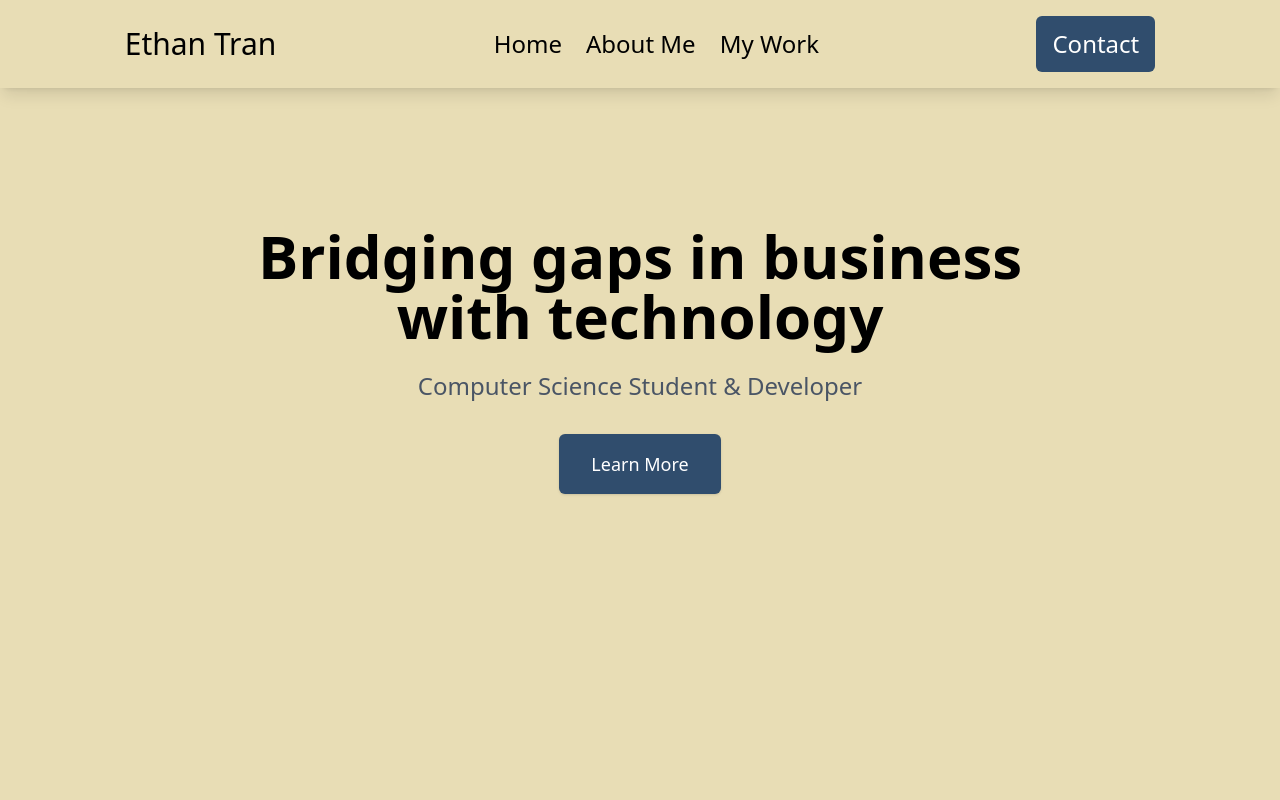
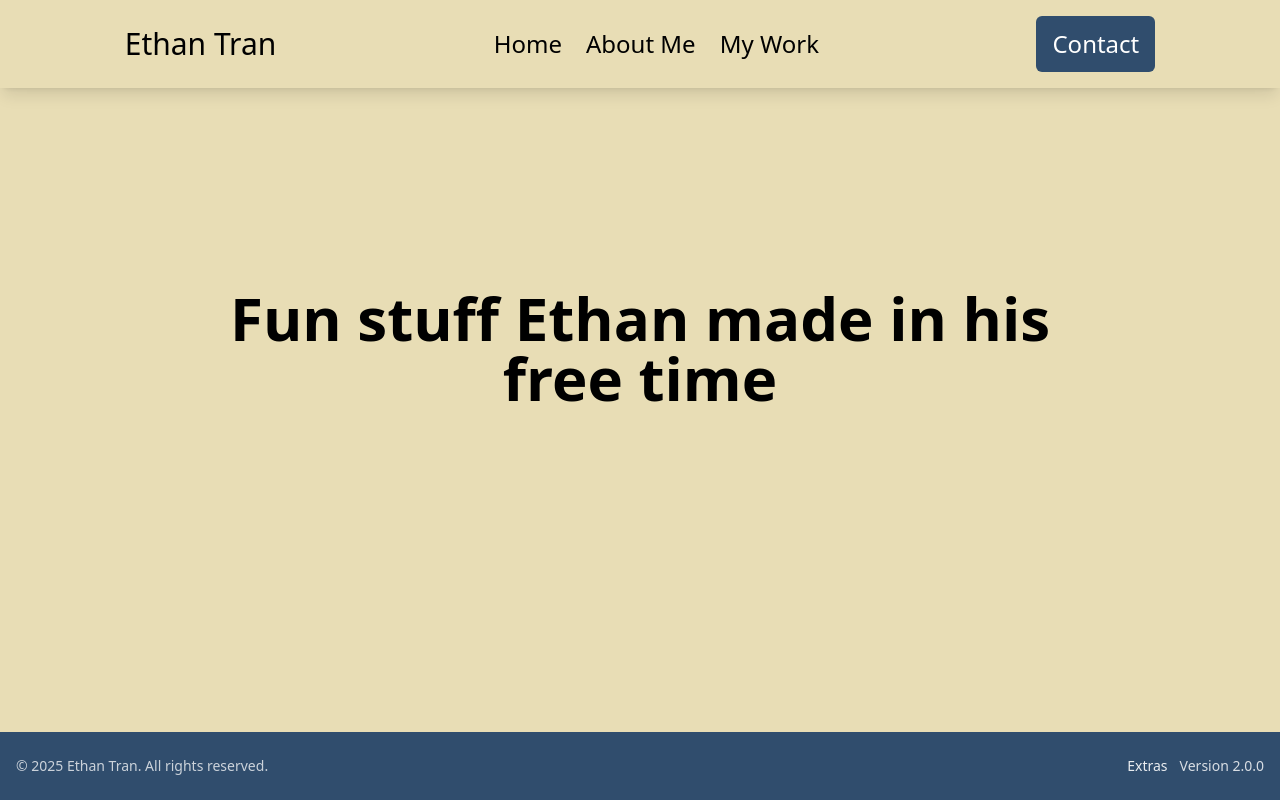
Before and after one commit to ET5008/ET-Portfolio, a React (Vite) app in the folder client/: page /extras in a window 1280 px wide. Shown: the top 800 px of the page. Built offline with nearby package versions, Linux system fonts and the light colour scheme.

Commit message:
v1.2.3 Added react routing and extras page structure

```diff
--- a/client/package.json
+++ b/client/package.json
@@ -20,7 +20,7 @@
     "react": "^19.1.0",
     "react-dom": "^19.1.0",
     "react-intersection-observer": "^10.0.0",
-    "react-router": "^7.9.5",
+    "react-router": "^7.9.6",
     "tailwindcss": "^4.1.11"
   },
   "devDependencies": {
--- a/client/src/components/layout/Footer.jsx
+++ b/client/src/components/layout/Footer.jsx
@@ -1,3 +1,4 @@
+import { Link } from 'react-router';
 import { personalInfo } from '../../data/personal-info';
 import { versions } from '../../data/versions';
 
@@ -18,7 +19,7 @@ export default function Footer() {
           {/* Version Info */}
           {currentVersion && (
             <div className="text-center md:text-right flex flex-row text-sm space-x-3 opacity-90">
-              <a href="" className='hover:underline'>Extras</a>
+              <Link to="/extras" className='hover:underline'>Extras</Link>
               <p className="text-sm opacity-90">
                 Version {currentVersion.version}
               </p>
--- a/client/src/components/layout/Nav.jsx
+++ b/client/src/components/layout/Nav.jsx
@@ -1,12 +1,13 @@
 import MenuIcon from "@mui/icons-material/Menu";
+import { Link } from "react-router";
 
 export default function Nav() {
   return (
     <nav className="fixed top-0 w-[100vw] shadow-lg bg-background">
       <div className="flex justify-around text-text p-4 items-center">
-        <a href="" className="text-3xl">
+        <Link to="/" className="text-3xl">
           Ethan Tran
-        </a>
+        </Link>
         <div className="space-x-6 text-2xl hidden lg:inline md:inline">
           <a href="#hero">Home</a>
           <a href="#about">About Me</a>
@@ -19,9 +20,9 @@ export default function Nav() {
         >
           Contact
         </a>
-        <a href="" className="inline md:hidden">
+        <Link to="/" className="inline md:hidden">
           <MenuIcon sx={{ fontSize: 24 }} />
-        </a>
+        </Link>
       </div>
     </nav>
   );
--- a/client/src/main.jsx
+++ b/client/src/main.jsx
@@ -1,10 +1,23 @@
 import { StrictMode } from 'react'
 import { createRoot } from 'react-dom/client'
+import { createBrowserRouter, RouterProvider } from 'react-router'
 import './index.css'
 import Home from './pages/Home.jsx'
+import Extras from './pages/Extras.jsx'
+
+const router = createBrowserRouter([
+  {
+    path: "/",
+    element: <Home />
+  },
+  {
+    path: "/extras",
+    element: <Extras />
+  }
+]);
 
 createRoot(document.getElementById('root')).render(
   <StrictMode>
-      <Home />
+    <RouterProvider router={router} />
   </StrictMode>,
 )
--- /dev/null
+++ b/client/src/pages/Extras.jsx
@@ -0,0 +1,41 @@
+import { motion } from 'framer-motion';
+import Layout from '../components/layout/Layout';
+import { personalInfo } from '../data/personal-info';
+import Button from '../components/ui/Button';
+
+export default function Extras() {
+  return (
+    <Layout>
+      <section
+        id="hero"
+        className="h-[90vh] flex justify-center items-center flex-col px-4"
+      >
+        <motion.div
+          initial={{ opacity: 0, y: 20 }}
+          animate={{ opacity: 1, y: 0 }}
+          transition={{ duration: 0.6 }}
+          className="text-center max-w-4xl"
+        >
+          <h1 className="text-4xl md:text-5xl lg:text-6xl text-text font-bold mb-6">
+            Fun stuff Ethan made in his free time
+          </h1>
+
+          <motion.div
+            initial={{ opacity: 0 }}
+            animate={{ opacity: 1 }}
+            transition={{ duration: 0.6, delay: 0.4 }}
+          >
+            {/* <Button
+              href="/#about"
+              variant="primary"
+              size="lg"
+              className="inline-block"
+            >
+              Learn More
+            </Button> */}
+          </motion.div>
+        </motion.div>
+      </section>
+    </Layout>
+  );
+}
```
Also changed, not shown: 1 other file (tests, documents, lock files or other folders).
